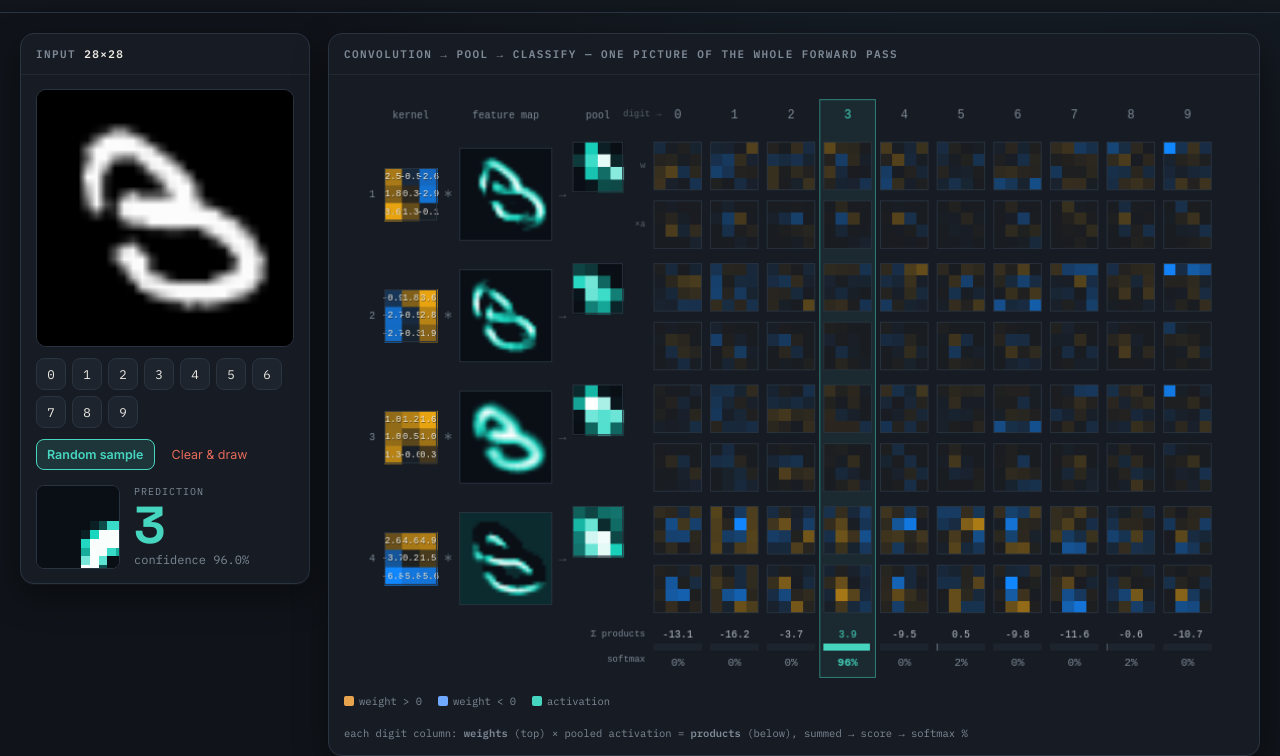
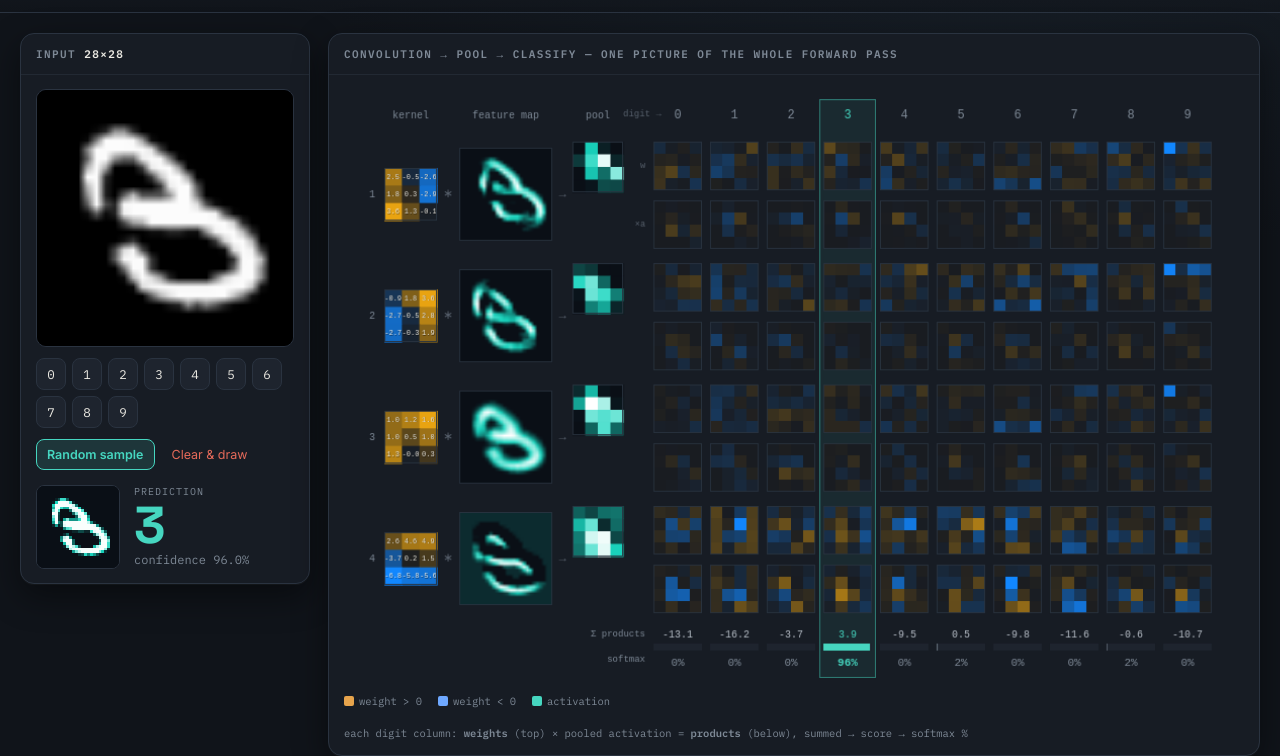
Before and after one commit to twd20g/explainers, a plain HTML site: page cnn-mnist.html in a window 1280 px wide. Shown: the part 47-803 px from the top of the page. Drawn offline with Linux system fonts and the light colour scheme.

Commit message:
fixed image and kernel text scaling issues

```diff
--- a/cnn-mnist.html
+++ b/cnn-mnist.html
@@ -147,7 +147,7 @@
       ctx.fillStyle="rgb("+col[0]+","+col[1]+","+col[2]+")"; ctx.fillRect(x+c*cs,y+r*cs,Math.ceil(cs),Math.ceil(cs)); }
     ctx.strokeStyle="rgba(42,51,64,.9)"; ctx.lineWidth=1; ctx.strokeRect(x+.5,y+.5,size-1,size-1); }
   function kernelTile(ctx,x,y,size,kern){ const cs=size/3; let mx=1e-6; for(const v of kern) if(Math.abs(v)>mx)mx=Math.abs(v);
-    ctx.textAlign="center"; ctx.textBaseline="middle"; ctx.font="9px 'IBM Plex Mono',monospace";
+    ctx.textAlign="center"; ctx.textBaseline="middle"; ctx.font="7px 'IBM Plex Mono',monospace";
     for(let k=0;k<9;k++){ const r=(k/3|0),c=k%3, col=signedColor(kern[k],mx);
       ctx.fillStyle="rgb("+col[0]+","+col[1]+","+col[2]+")"; ctx.fillRect(x+c*cs,y+r*cs,Math.ceil(cs),Math.ceil(cs));
       ctx.fillStyle="rgba(0,0,0,.5)"; ctx.fillText(kern[k].toFixed(1),x+c*cs+cs/2+.5,y+r*cs+cs/2+.5);
@@ -222,8 +222,7 @@
     // preview
     const pv=$("#prev"),pc=pv.getContext("2d"),im=pc.createImageData(28,28);
     for(let i=0;i<784;i++){ const c=actColor(img[i],1); im.data[i*4]=c[0];im.data[i*4+1]=c[1];im.data[i*4+2]=c[2];im.data[i*4+3]=255; }
-    const t=document.createElement("canvas"); t.width=28;t.height=28; t.getContext("2d").putImageData(im,0,0);
-    pc.imageSmoothingEnabled=false; pc.clearRect(0,0,84,84); pc.drawImage(t,0,0,84,84);
+    pc.putImageData(im,0,0);
     const sorted=[...o.probs].map((p,i)=>[p,i]).sort((a,b)=>b[0]-a[0]);
     $("#chip").textContent="predicts "+o.pred;
     $("#cap").innerHTML="Read a digit's column top-down: its four weight patches (one per filter) score the pooled activations; the products below are what's actually added. Summed over all four filters they give digit <code>"+o.pred+"</code> the highest score ("+(o.probs[o.pred]*100).toFixed(0)+"%), ahead of <code>"+sorted[1][1]+"</code>.";
```
